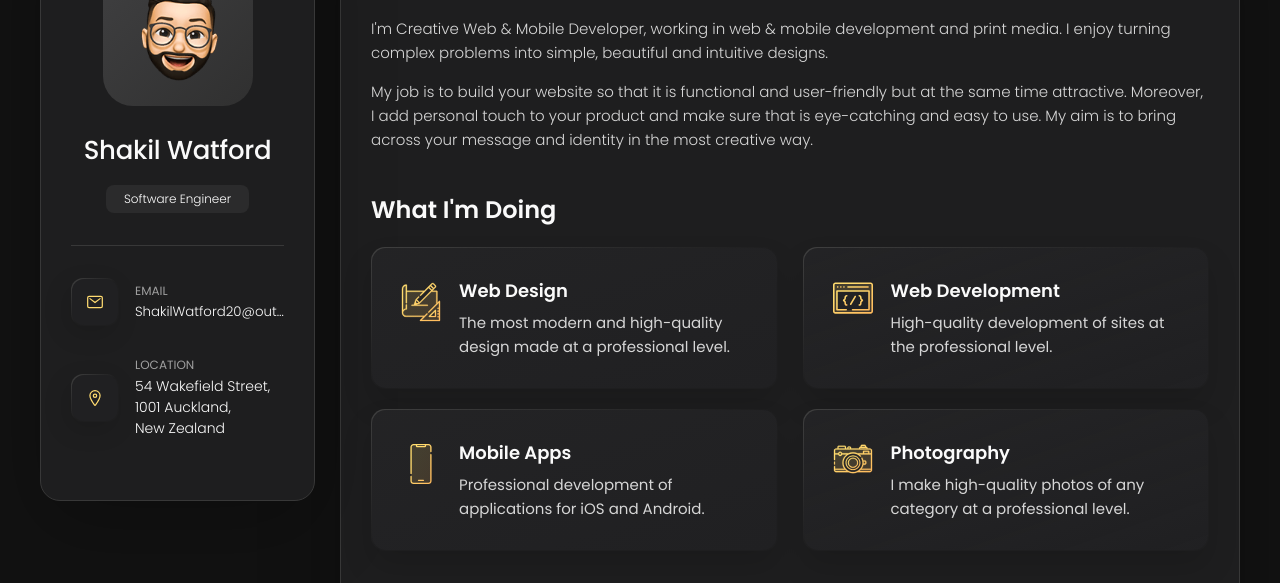
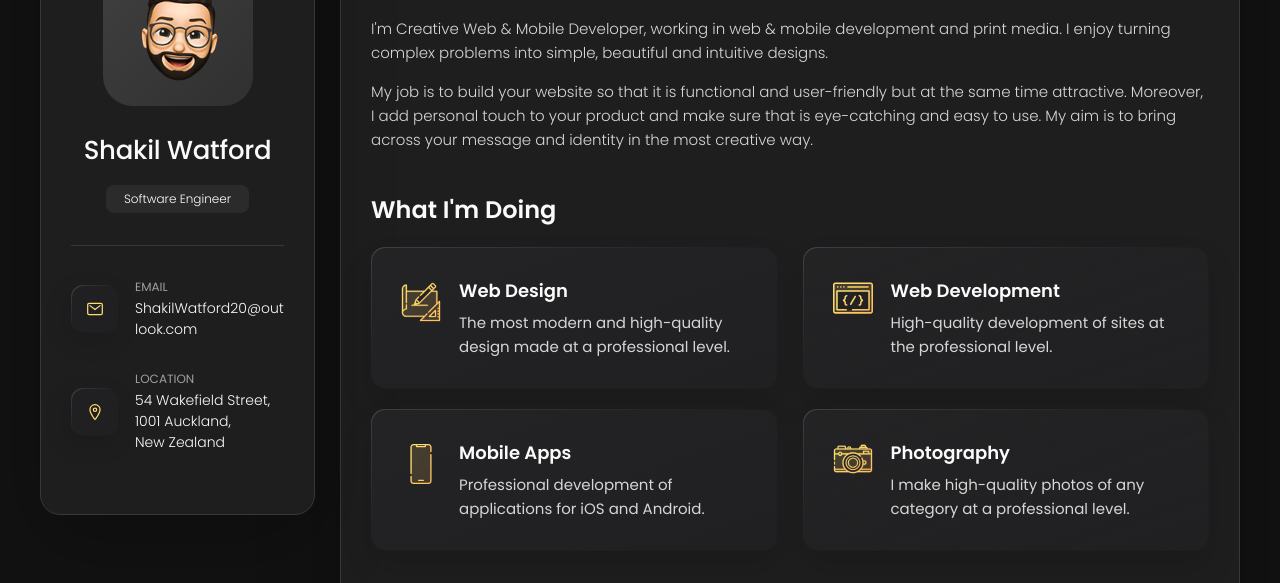
Before and after one commit to cybersage14/portfolio, a plain HTML site: page index.html in a window 1280 px wide. Shown: the part 162-745 px from the top of the page. Drawn offline with nearby package versions, Linux system fonts and the light colour scheme.

Commit message:
email wrap

```diff
--- a/index.html
+++ b/index.html
@@ -76,7 +76,7 @@
               <div class="contact-info">
                 <p class="contact-title">Email</p>
 
-                <a href="mailto:ShakilWatford20@outlook.com"class="contact-link" style="font-size: smaller;">ShakilWatford20@outlook.com</a>
+                <a href="mailto:ShakilWatford20@outlook.com"class="contact-link" >ShakilWatford20@out<br>look.com</a>
               </div>
             </li>
 
```
